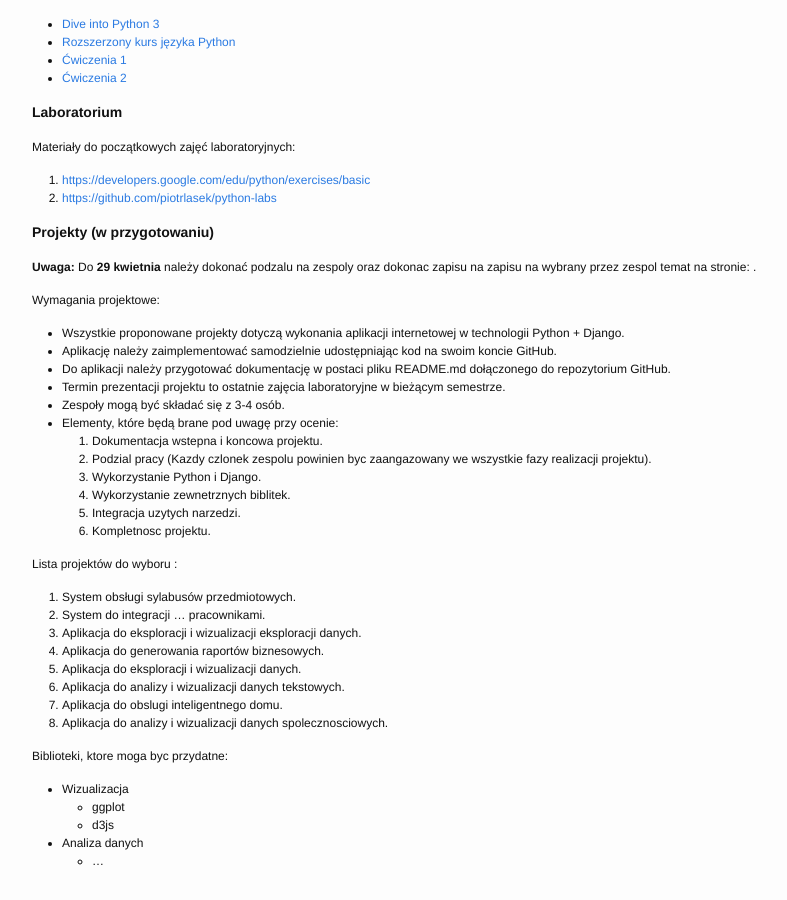
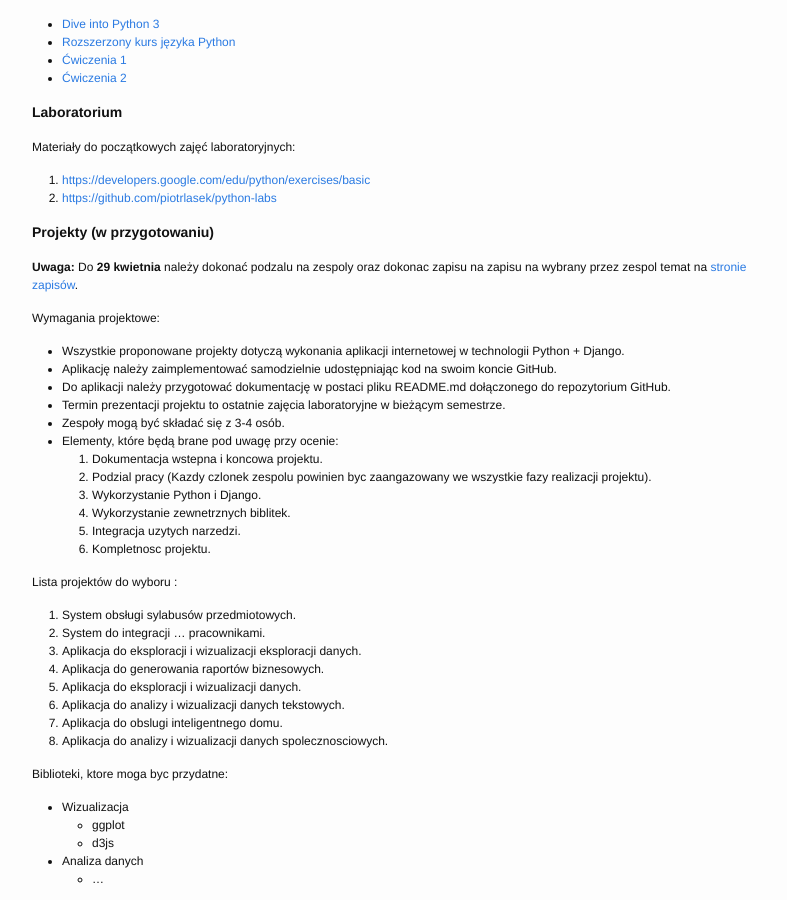
Before and after one commit to piotrlasek/piotrlasek.github.io, a Jekyll site: the page built from for-students/ai2-2017.md, in a window 1280 px wide and 900 px high, scrolled down 549 px. Shown: the whole window, without its empty margins (238-1025 px from the left). Built offline with Jekyll 4.4.1, drawn with Linux system fonts in a browser that asks for light colours.

Commit message:
Update ai2-2017.md

```diff
--- a/for-students/ai2-2017.md
+++ b/for-students/ai2-2017.md
@@ -30,7 +30,7 @@ Materiały do początkowych zajęć laboratoryjnych:
 # Projekty (w przygotowaniu)
 
 **Uwaga:** Do **29 kwietnia** należy dokonać podzalu na zespoly oraz dokonac zapisu na
-zapisu na wybrany przez zespol temat na stronie: []().
+zapisu na wybrany przez zespol temat na [stronie zapisów](https://docs.google.com/document/d/1ysbPqXybqgpxvLWPetOv--JI32nEqR8gYSTS3sWzMeA/edit?usp=sharing).
 
 Wymagania projektowe:
 * Wszystkie proponowane projekty dotyczą wykonania aplikacji internetowej w technologii
```
